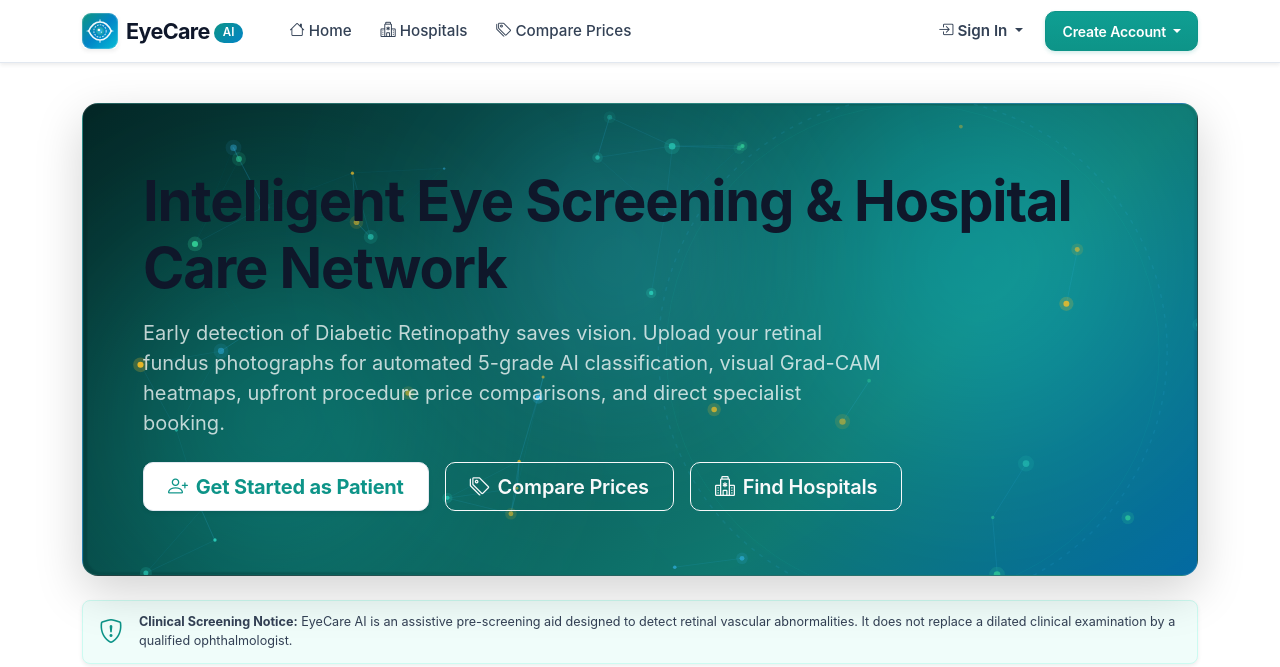
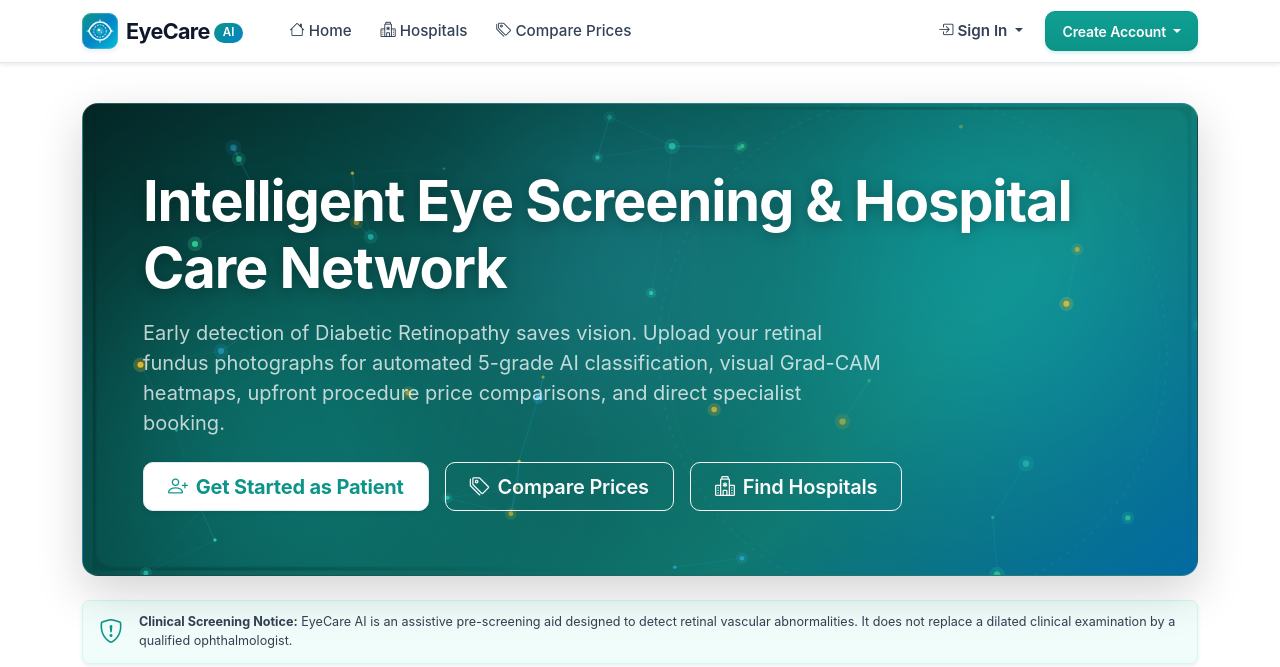
Before and after one commit to Varun00752/EyeCare-AI, a Flask app: page / in a window 1280 px wide. Shown: the top 667 px of the page. Run offline with Flask 3, Linux system fonts and the light colour scheme; some libraries are stand-ins or nearby versions.

Commit message:
fix(ui): set crisp white color and subtle drop shadow on hero heading for high contrast

```diff
--- a/static/css/style.css
+++ b/static/css/style.css
@@ -347,6 +347,13 @@ h1, h2, h3, h4, h5, h6 {
   border: 1px solid rgba(255, 255, 255, 0.12);
 }
 
+.hero-gradient h1,
+.hero-gradient h2,
+.hero-gradient h3 {
+  color: #ffffff !important;
+  text-shadow: 0 2px 14px rgba(0, 0, 0, 0.28);
+}
+
 /* Floating Aurora Glow Orbs */
 .hero-aurora-orb {
   position: absolute;
--- a/templates/index.html
+++ b/templates/index.html
@@ -13,7 +13,7 @@
     <canvas id="retinaMotionCanvas" class="position-absolute top-0 start-0 w-100 h-100" style="z-index: 1; pointer-events: none;"></canvas>
 
     <div class="container-fluid py-3 position-relative" style="z-index: 2;">
-      <h1 class="display-4 fw-bold mb-3 tracking-tight">Intelligent Eye Screening &amp; Hospital Care Network</h1>
+      <h1 class="display-4 fw-bold mb-3 tracking-tight text-white">Intelligent Eye Screening &amp; Hospital Care Network</h1>
       <p class="col-md-9 fs-5 mb-4 text-white text-opacity-75 leading-relaxed">
         Early detection of Diabetic Retinopathy saves vision. Upload your retinal fundus photographs for automated 5-grade AI classification, visual Grad-CAM heatmaps, upfront procedure price comparisons, and direct specialist booking.
       </p>
```
